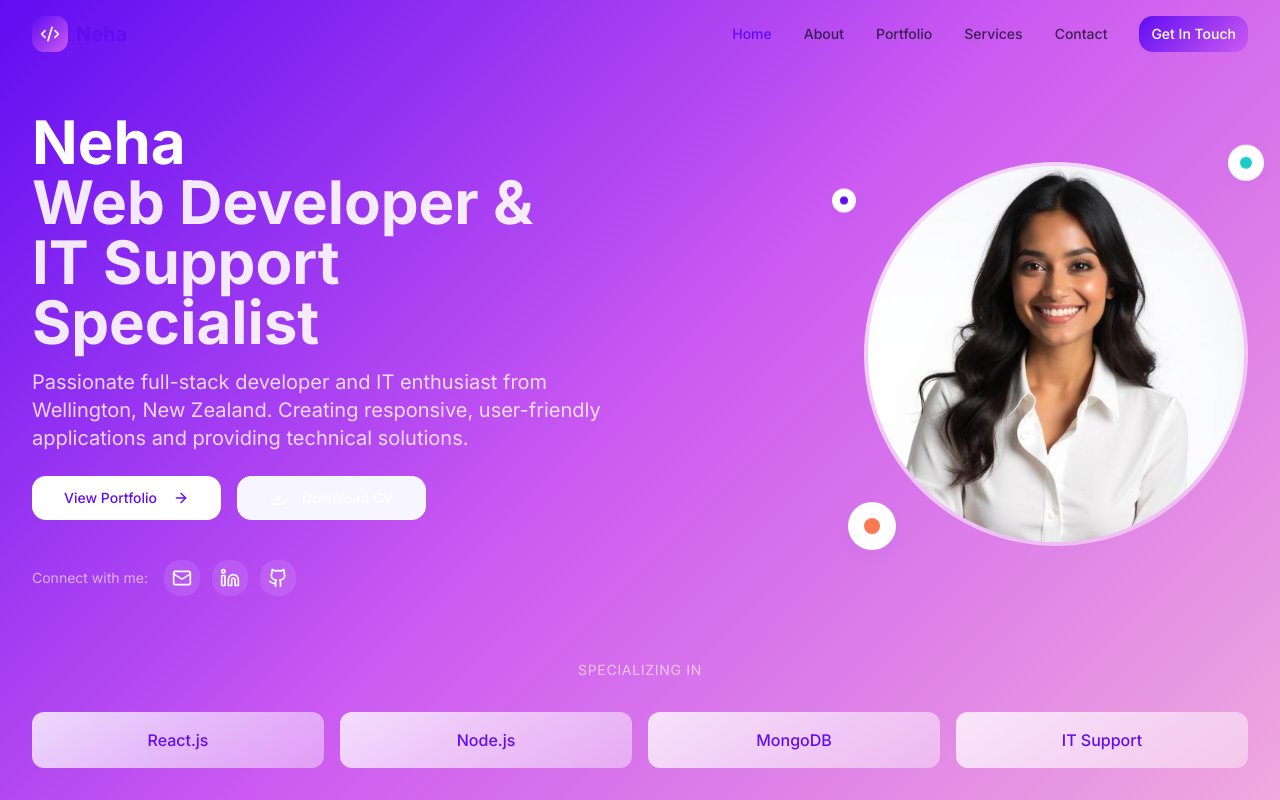
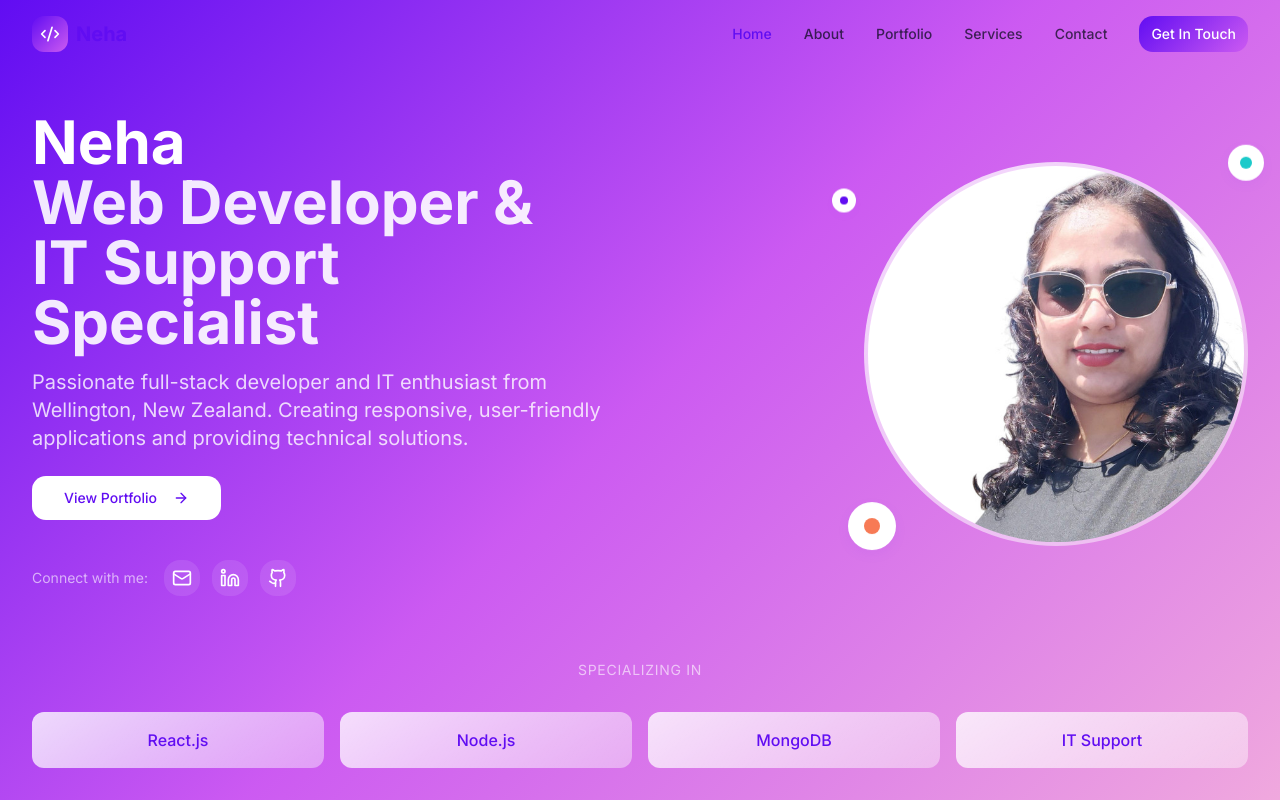
Before and after one commit to neha251863-wq/neha-creative-work, a React (Vite) app: page / in a window 1280 px wide. Built offline with nearby package versions, Linux system fonts and the light colour scheme.

Commit message:
Update hero section image
Add new profile image to hero section with a circular mask and remove the download CV button.

```diff
--- a/src/components/Hero.tsx
+++ b/src/components/Hero.tsx
@@ -1,7 +1,7 @@
-import { ArrowRight, Download, Github, Linkedin, Mail } from 'lucide-react';
+import { ArrowRight, Github, Linkedin, Mail } from 'lucide-react';
 import { Link } from 'react-router-dom';
 import { Button } from '@/components/ui/button';
-import nehaProfile from '@/assets/neha-profile.jpg';
+import nehaPhoto from '@/assets/neha-photo.jpg';
 
 const Hero = () => {
   return (
@@ -22,7 +22,7 @@ const Hero = () => {
               </p>
             </div>
 
-            <div className="flex flex-col sm:flex-row gap-4">
+            <div className="flex justify-center sm:justify-start">
               <Link to="/portfolio">
                 <Button
                   size="lg"
@@ -30,16 +30,6 @@ const Hero = () => {
                 >
                   View Portfolio
                   <ArrowRight className="ml-2 h-4 w-4 group-hover:translate-x-1 transition-transform" />
-                </Button>
-              </Link>
-              <Link to="/contact">
-                <Button
-                  variant="outline"
-                  size="lg"
-                  className="border-white text-white hover:bg-white hover:text-primary transition-all duration-300"
-                >
-                  <Download className="mr-2 h-4 w-4" />
-                  Download CV
                 </Button>
               </Link>
             </div>
@@ -79,7 +69,7 @@ const Hero = () => {
               <div className="w-80 h-80 lg:w-96 lg:h-96 rounded-full gradient-card p-1">
                 <div className="w-full h-full rounded-full bg-white overflow-hidden">
                   <img
-                    src={nehaProfile}
+                    src={nehaPhoto}
                     alt="Neha - Web Developer & IT Support Specialist"
                     className="w-full h-full object-cover"
                   />
```
Also changed, not shown: src/assets/neha-photo.jpg (added).
